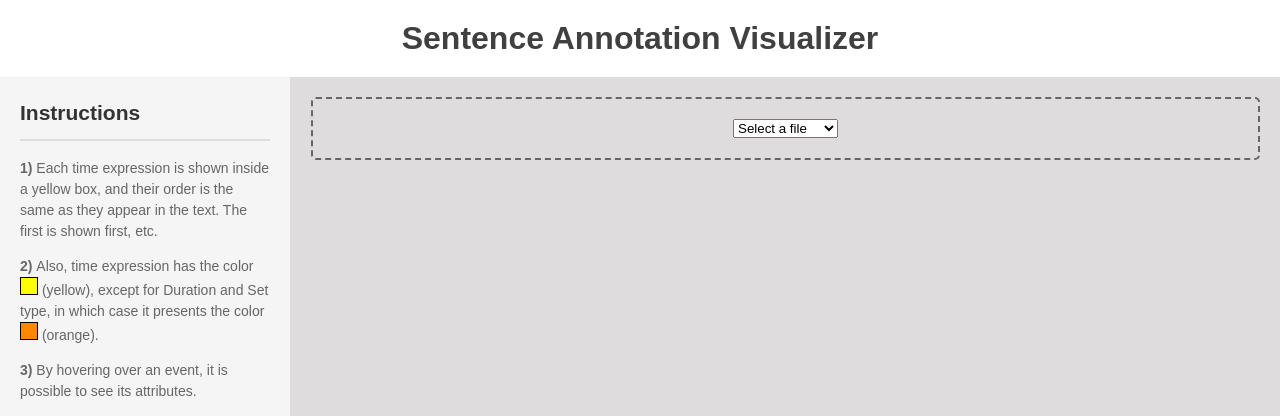
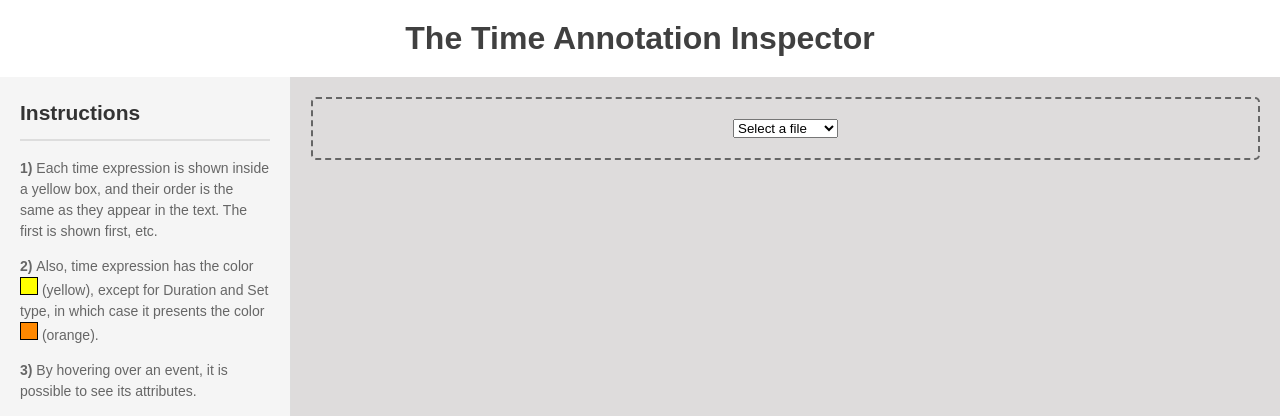
Before and after one commit to evelinamorim/sentencevisual, a Flask app: page / in a window 1280 px wide. Shown: the top 416 px of the page. Run offline with Flask 3, Linux system fonts and the light colour scheme; some libraries are stand-ins or nearby versions.

Commit message:
chaging the name the tool

```diff
--- a/templates/index.html
+++ b/templates/index.html
@@ -10,7 +10,7 @@
     <link rel="stylesheet" href="static/styles.css">
 </head>
 <body>
-<h1>Sentence Annotation Visualizer</h1>
+<h1>The Time Annotation Inspector</h1>
 
 <div class="container">
     <!-- Left Column -->
```
